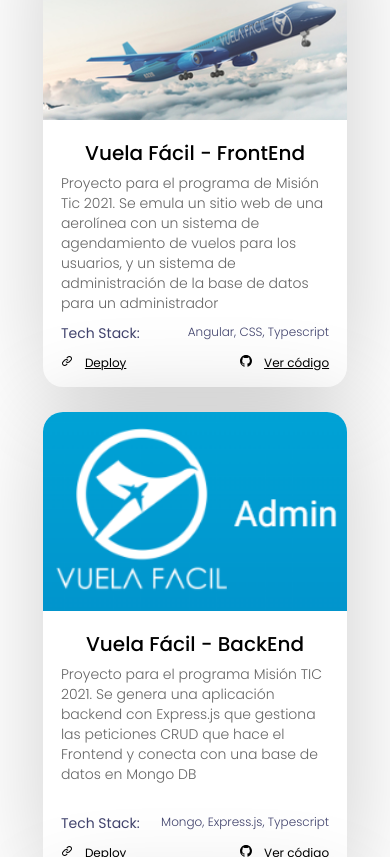
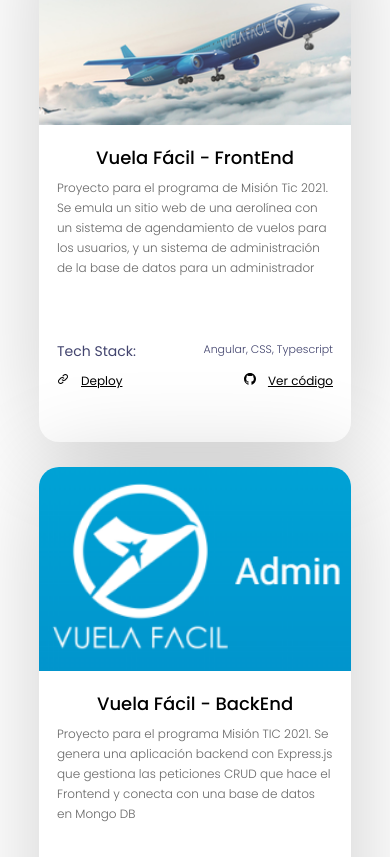
Before and after one commit to Yotis56/Portfolio, a React app: page / in a window 390 px wide. Shown: the part 2567-3424 px from the top of the page. Built offline with nearby package versions, Linux system fonts and the light colour scheme.

Commit message:
Se adelanta la parte responsive de las projectCards

```diff
--- a/src/styles/projectCard.scss
+++ b/src/styles/projectCard.scss
@@ -73,8 +73,27 @@
     background: url('../assets/github-small.svg');
 }
 
-@media screen and (max-width: 426px) {
+@media screen and (max-width: 812px) {
+    .projectCard{
+        width: 48%;
+        &__content {
+            height: 300px;
+        }
+        &__title {
+            font-size: 18px;
+        }
+        &__description {
+            font-size: 12px;
+            height: 52%;
+        }
+        &__techStack {
+            font-size: 11px;
+        }
+    }
+}
+@media screen and (max-width: 760px) {
     .projectCard {
         width: 100%;
     }
 }
+// hasta unos 460 px se ve bien con una única tarjeta. a unos 714  px se ve bien con dos tarjetas. Entre medio hay que mirar qué estrategia se usa para que las tarjetas se vean bien, tal vez hacerlas anchas pero no largas, o usando flex y mandando todo al final. O una sola tarjeta con más margen. Tal vez funcione poner un ancho del 70% pero
--- a/src/styles/projects.scss
+++ b/src/styles/projects.scss
@@ -12,12 +12,15 @@
     }
 }
 
+@media screen and (max-width: 746px) {
+    .projects {
+        margin: 70px 10%;
+    }
+}
+
 @media screen and (max-width: 426px) {
-    .projects {
-        margin: 70px 11%;
-        &__container {
+    .projects__container {
             margin-top: 30px;
             flex-direction: column;
         }
-    }
 }
```
